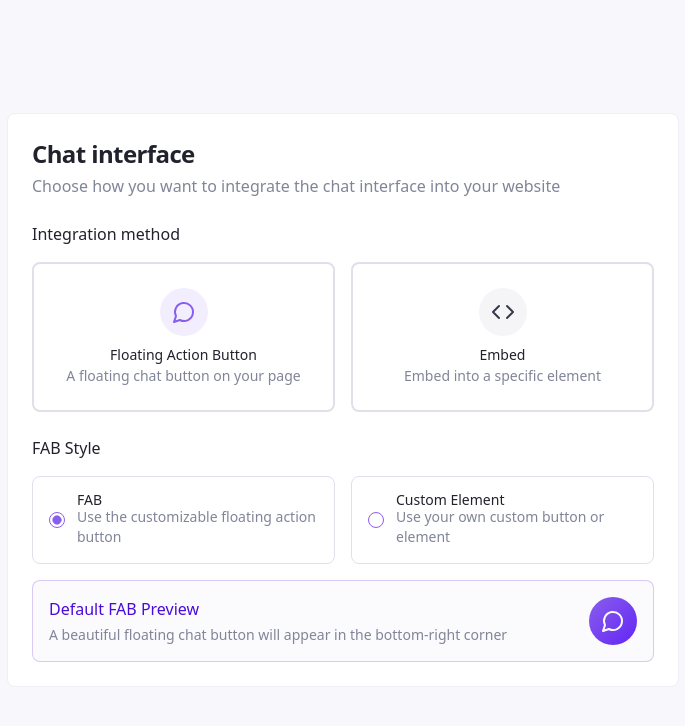
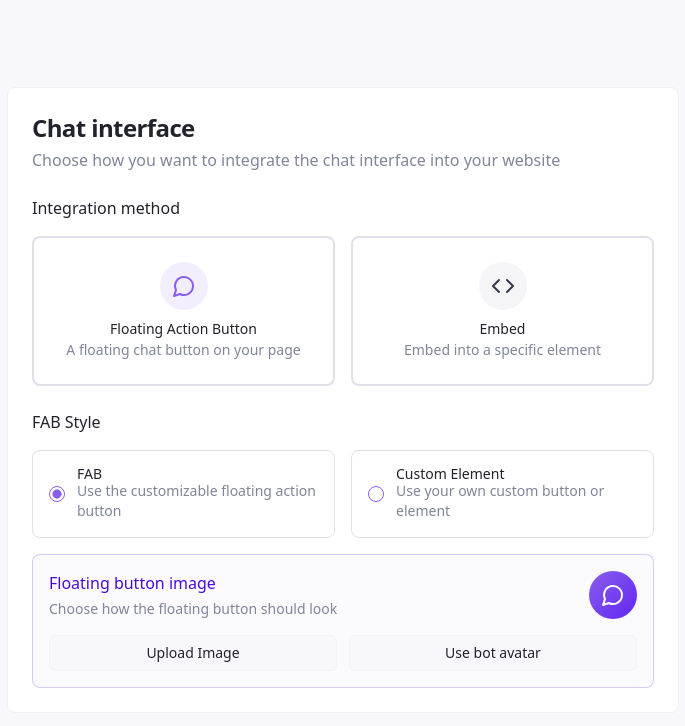
Before and after one commit to aj-botpress/chat-choice-selector, a React (Vite) app: page / in a window 1280 px wide. Shown: the top 726 px of the page, without its empty margins (297-982 px from the left). Built offline with nearby package versions, Linux system fonts and the light colour scheme.

Commit message:
feat: Update FAB and Embed options
Add image upload and bot avatar selection for FAB.
Add Element ID input for custom element integration.

```diff
--- a/src/components/ChatInterfaceForm.tsx
+++ b/src/components/ChatInterfaceForm.tsx
@@ -109,9 +109,9 @@ export default function ChatInterfaceForm() {
                   {fabType === "default" && <div className="mt-4 p-4 bg-accent/20 rounded-lg border border-accent-foreground/20 animate-slide-up">
                       <div className="flex items-center justify-between">
                         <div>
-                          <h4 className="font-medium text-accent-foreground">Default FAB Preview</h4>
+                          <h4 className="font-medium text-accent-foreground">Floating button image</h4>
                           <p className="text-sm text-muted-foreground mt-1">
-                            A beautiful floating chat button will appear in the bottom-right corner
+                            Choose how the floating button should look
                           </p>
                         </div>
                         <div className="relative">
@@ -120,6 +120,34 @@ export default function ChatInterfaceForm() {
                           </div>
                         </div>
                       </div>
+                      <div className="mt-4 flex gap-3">
+                        <Button variant="outline" size="sm" className="flex-1 relative">
+                          <input
+                            type="file"
+                            accept="image/*"
+                            className="absolute inset-0 w-full h-full opacity-0 cursor-pointer"
+                          />
+                          Upload Image
+                        </Button>
+                        <Button variant="outline" size="sm" className="flex-1">
+                          Use bot avatar
+                        </Button>
+                      </div>
+                    </div>}
+
+                  {fabType === "custom" && <div className="mt-4 p-4 bg-accent/20 rounded-lg border border-accent-foreground/20 animate-slide-up space-y-3">
+                      <Label htmlFor="customElementId" className="text-sm font-medium text-accent-foreground">
+                        Element ID
+                      </Label>
+                      <Input
+                        id="customElementId"
+                        type="text"
+                        placeholder="e.g., open-chat-button"
+                        className="h-10 bg-input/50 border-border focus:border-primary focus:ring-primary/20"
+                      />
+                      <p className="text-xs text-muted-foreground">
+                        Enter the ID of the HTML element that will trigger the chat when clicked
+                      </p>
                     </div>}
                 </div>}
             </div>
```
